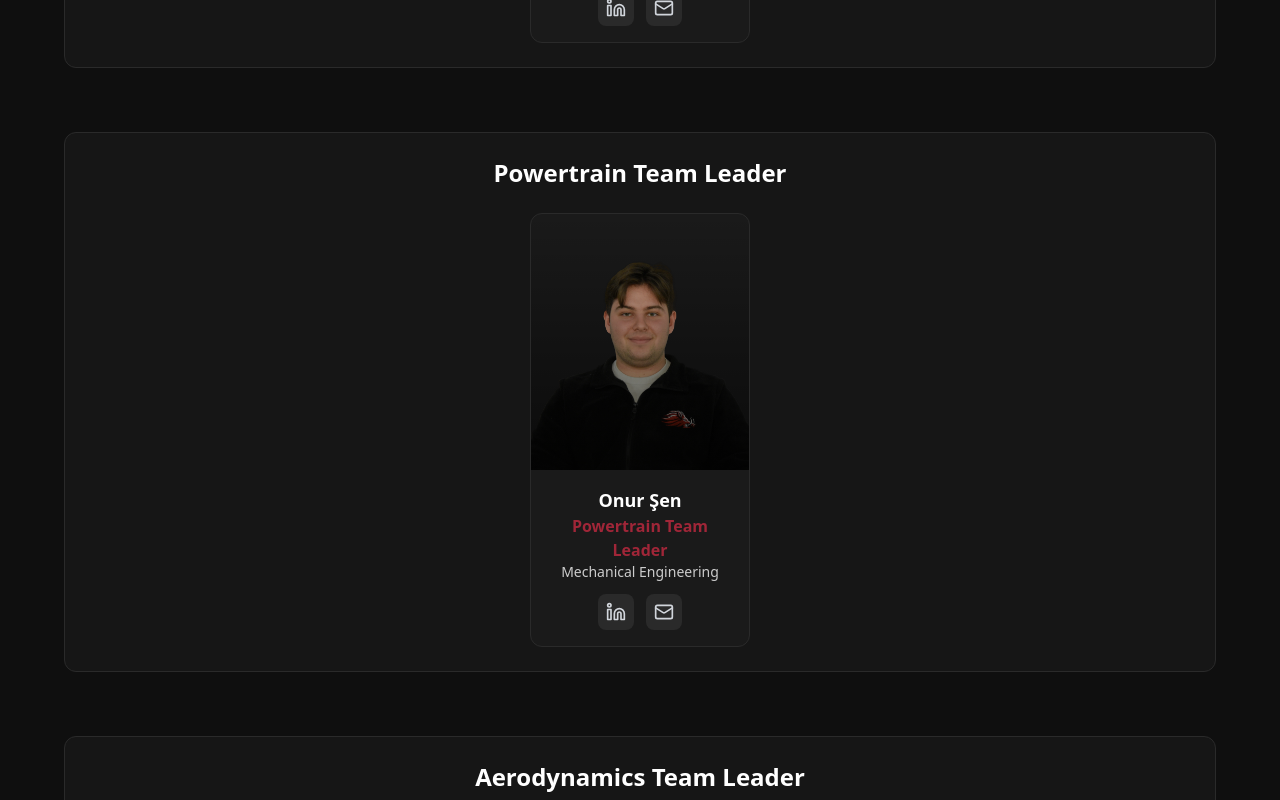
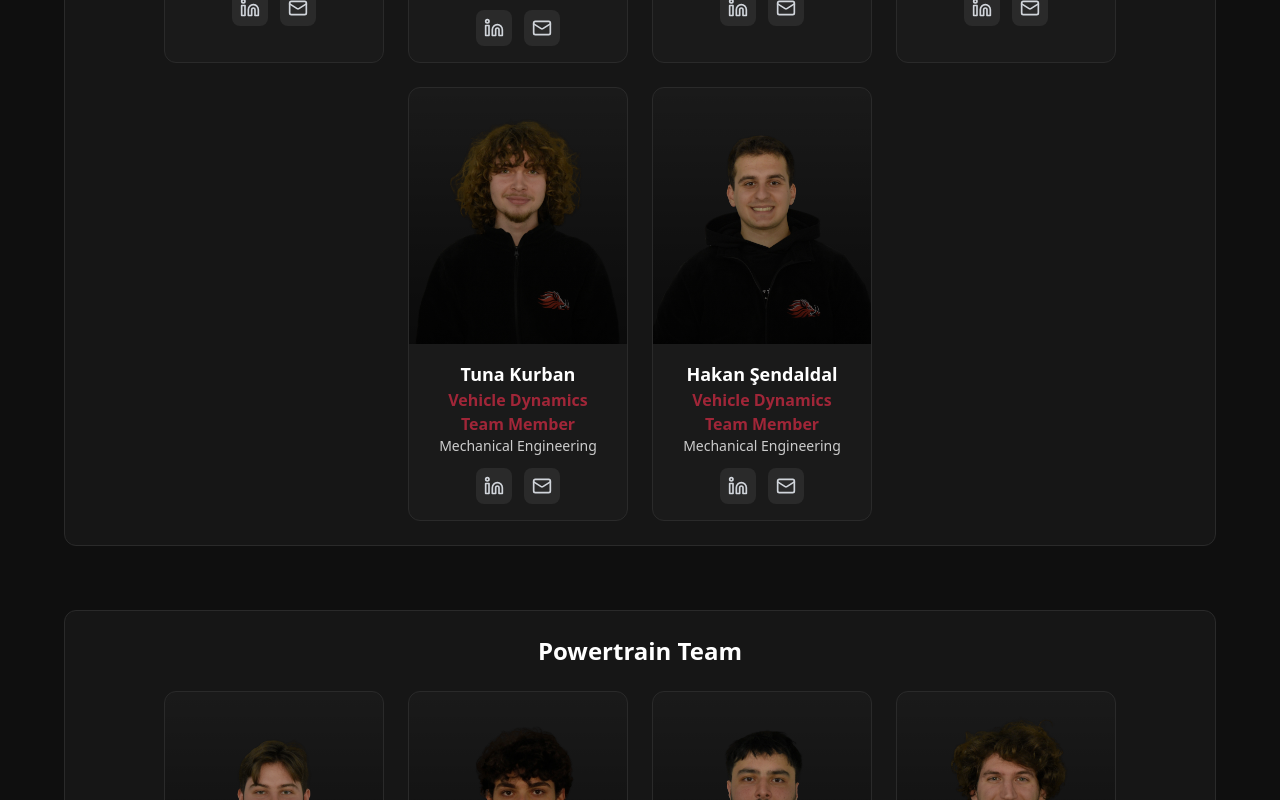
Before and after one commit to SerkanEvin/iztechweb2, a React (Vite) app: page / in a window 1280 px wide. Shown: the part 4600-5400 px from the top of the page. Built offline with nearby package versions, Linux system fonts and the light colour scheme.

Commit message:
Update Team.tsx

```diff
--- a/src/components/Team.tsx
+++ b/src/components/Team.tsx
@@ -335,16 +335,16 @@ const Team = () => {
     const categories: CategoriesType = {};
 
     members.forEach(member => {
-      // Keep the original role for categorization
-      const roleKey = member.role
-        .toLowerCase()
-        .replace(/\s+/g, '_')
-        .replace(/[^a-z0-9_]/g, '');
+      // "Team Leader" ve "Team Member" kısımlarını kaldır
+      let baseRole = member.role
+        .replace(/Team Leader/i, 'Team')
+        .replace(/Team Member/i, 'Team')
+        .trim();
 
-      // Translate the role for display
+      // Çeviri varsa onu kullan, yoksa baseRole'ü kullan
       const translatedRole = t(
-        `roles.${roleKey}`,
-        { defaultValue: member.role }
+        `team.${baseRole.toLowerCase().replace(/\s+/g, '_')}`,
+        { defaultValue: baseRole }
       );
 
       if (!categories[translatedRole]) {
```
